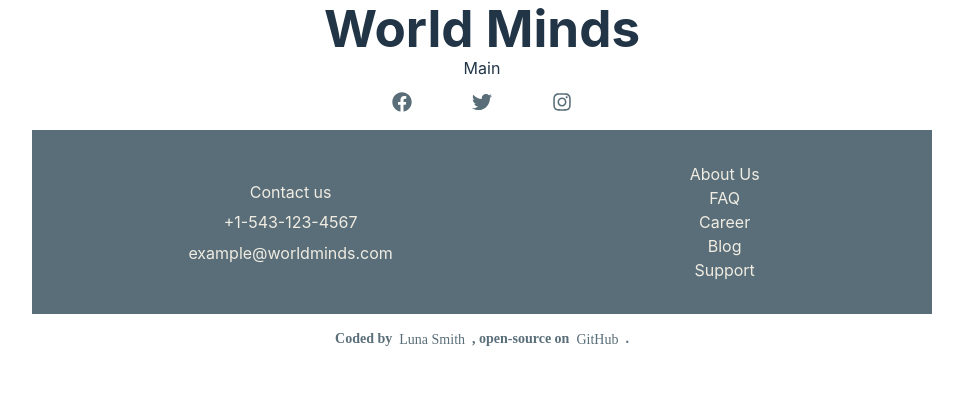
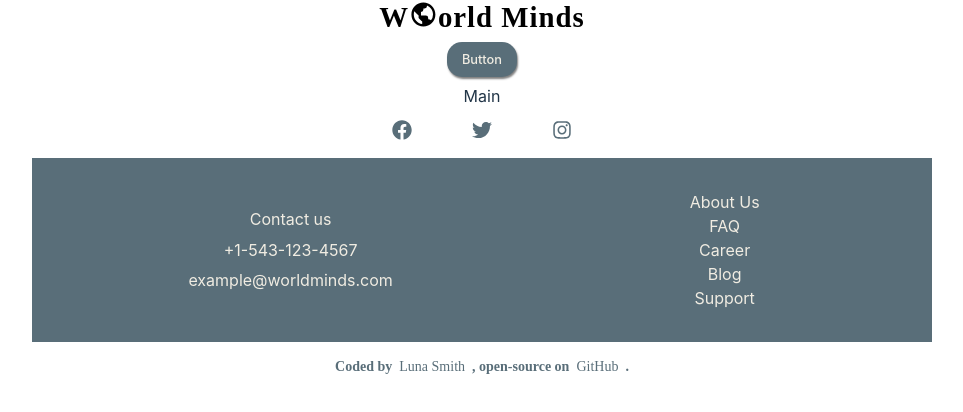
Before and after one commit to Lu-Smith/world-minds-react, a React (Vite) app: page / in a window 1280 px wide. Shown: the top 412 px of the page, without its empty margins (158-1121 px from the left). Built offline with nearby package versions, Linux system fonts and the light colour scheme.

Commit message:
Updated Header.tsx

```diff
--- a/src/components/Header.tsx
+++ b/src/components/Header.tsx
@@ -1,9 +1,36 @@
-import React from 'react'
+import React from 'react';
+import styled from 'styled-components';
+import Button from '../assets/Button';
+import { BiWorld } from "react-icons/bi";
+
+const LogoContainer = styled.div`
+  display: flex;
+  flex-direction: row;
+  align-items: center;
+  justify-content: center;
+`;
+
+const Title = styled.h1`
+  font-size: 1.8em;
+  color: black;
+  text-align: left;
+  font-family: "Playwrite US Modern", cursive;
+  letter-spacing: 1px;
+  display: flex;
+  flex-direction: row;
+  align-items: center;
+  justify-content: center;
+`;
 
 const Header: React.FC = () => {
   return (
     <div>
-        <h1>World Minds</h1>
+      <LogoContainer role='logoContainer'>
+        <Title data-testid='logo'>
+          W<div><BiWorld /></div>orld Minds
+        </Title>
+      </LogoContainer>
+      <Button>Button</Button>
     </div>
   )
 }
```
